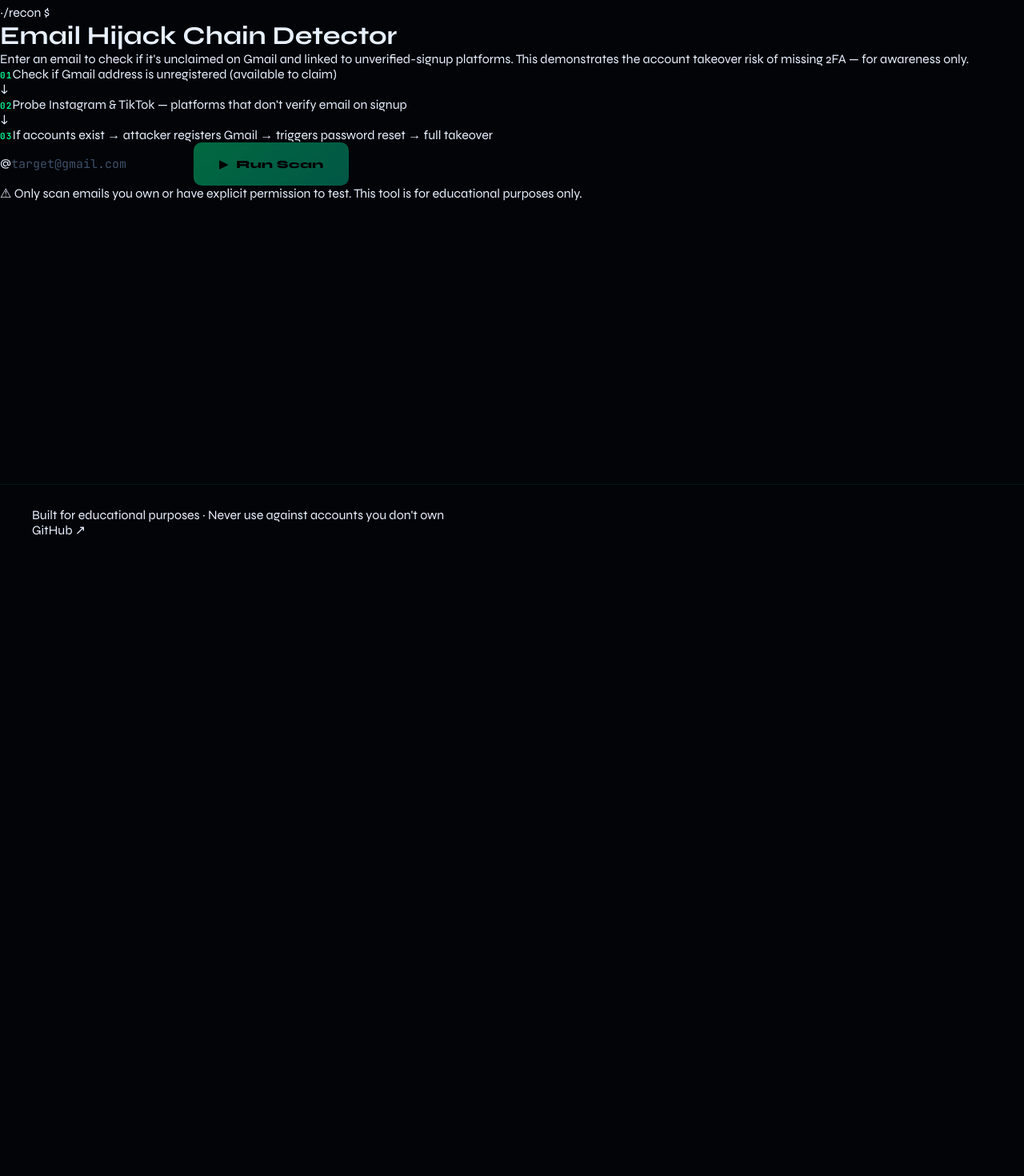
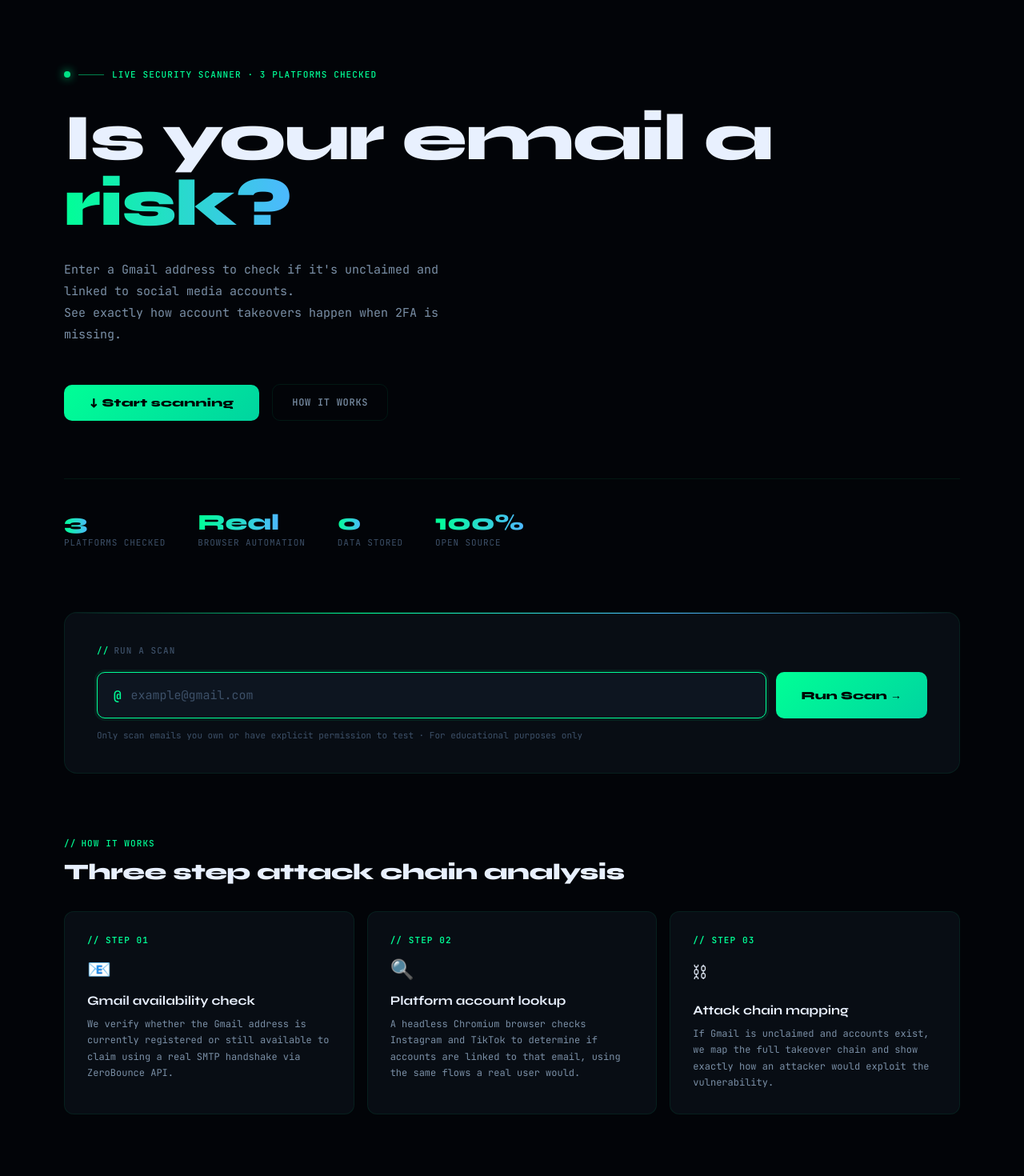
Before and after one commit to FarisAsmar/EMAIL-RECON-OSINT, a React (Vite) app in the folder frontend/: page / in a window 1280 px wide. Shown: the part 100-1570 px from the top of the page at 80% size. Before the commit the page ends 800 px from the top, so only its background shows below. Built offline with nearby package versions, Linux system fonts and the light colour scheme.

Commit message:
Update Scanner.jsx

```diff
--- a/frontend/src/components/Scanner.jsx
+++ b/frontend/src/components/Scanner.jsx
@@ -1,90 +1,123 @@
-import { useState } from "react";
+import { useEffect, useState } from "react";
+
+const ROTATING_WORDS = ["liability?", "vulnerability?", "risk?", "weak link?"];
+
 export default function Scanner({ onScan, scanning, error }) {
-  const [email, setEmail] = useState("");
+  const [wordIdx, setWordIdx] = useState(0);
+  const [visible, setVisible] = useState(true);
+
+  useEffect(() => {
+    const interval = setInterval(() => {
+      setVisible(false);
+      setTimeout(() => { setWordIdx(i => (i + 1) % ROTATING_WORDS.length); setVisible(true); }, 400);
+    }, 2500);
+    return () => clearInterval(interval);
+  }, []);
 
   const handleSubmit = (e) => {
     e.preventDefault();
-    if (email.trim()) onScan(email.trim());
+    const val = e.target.email.value.trim();
+    if (val) onScan(val);
   };
 
   return (
-    <div className="scanner">
-      <div className="scanner-intro">
-        <div className="terminal-line">
-          <span className="prompt">~/recon</span>
-          <span className="cursor-blink"> $</span>
+    <>
+      <div className="hero">
+        <div className="hero-status">
+          <span className="hero-status-dot" />
+          <span className="hero-status-line" />
+          Live Security Scanner · 3 Platforms Checked
         </div>
-        <h1 className="scanner-title">Email Hijack Chain Detector</h1>
-        <p className="scanner-desc">
-          Enter an email to check if it's unclaimed on Gmail and linked to
-          unverified-signup platforms. This demonstrates the account takeover
-          risk of missing 2FA — for awareness only.
+
+        <h1 className="hero-title">
+          Is your email a
+          <span className="line2">
+            <span className="hl" style={{
+              opacity: visible ? 1 : 0,
+              transform: visible ? "translateY(0)" : "translateY(10px)",
+              display: "inline-block",
+              transition: "opacity 0.3s, transform 0.3s"
+            }}>
+              {ROTATING_WORDS[wordIdx]}
+            </span>
+          </span>
+        </h1>
+
+        <p className="hero-desc">
+          Enter a Gmail address to check if it's unclaimed and linked to social media accounts.<br />
+          See exactly how account takeovers happen when 2FA is missing.
         </p>
-        <div className="how-it-works">
-          <div className="step">
-            <span className="step-num">01</span>
-            <span className="step-text">Check if Gmail address is unregistered (available to claim)</span>
+
+        <div className="hero-actions">
+          <button className="btn-primary" onClick={() => document.getElementById('scan-input')?.focus()}>
+            ↓ Start scanning
+          </button>
+          <button className="btn-secondary" onClick={() => document.querySelector('.steps-section')?.scrollIntoView({behavior:'smooth'})}>
+            How it works
+          </button>
+        </div>
+
+        <div className="hero-stats">
+          <div className="stat"><div className="stat-num"><span>3</span></div><div className="stat-label">Platforms checked</div></div>
+          <div className="stat"><div className="stat-num"><span>Real</span></div><div className="stat-label">Browser automation</div></div>
+          <div className="stat"><div className="stat-num"><span>0</span></div><div className="stat-label">Data stored</div></div>
+          <div className="stat"><div className="stat-num"><span>100%</span></div><div className="stat-label">Open source</div></div>
+        </div>
+      </div>
+
+      <div className="scan-section">
+        <div className="scan-container">
+          <div className="scan-label">Run a scan</div>
+          <form className="scan-form" onSubmit={handleSubmit}>
+            <div className="input-wrap">
+              <span className="input-at">@</span>
+              <input id="scan-input" name="email" type="email" className="email-input" placeholder="example@gmail.com" disabled={scanning} autoFocus required />
+            </div>
+            <button type="submit" className="btn-scan" disabled={scanning}>
+              {scanning ? <><span className="spinner" /> Scanning</> : "Run Scan →"}
+            </button>
+          </form>
+          <p className="scan-note">Only scan emails you own or have explicit permission to test · For educational purposes only</p>
+          {error && <div className="error-box">{error}</div>}
+        </div>
+      </div>
+
+      {scanning && (
+        <div className="scan-log">
+          <div className="log-header">// SCAN OUTPUT</div>
+          <div className="log-line"><span className="log-ok">✓</span> Connecting to ZeroBounce SMTP verification API...</div>
+          <div className="log-line log-delay-1"><span className="log-ok">✓</span> Launching headless Chromium browser instance...</div>
+          <div className="log-line log-delay-2"><span className="log-ok">✓</span> Probing Instagram and TikTok login endpoints...</div>
+          <div className="log-line log-delay-3"><span className="log-wait">⟳</span> Analysing attack chain viability...</div>
+        </div>
+      )}
+
+      <div className="steps-section">
+        <div className="section-header">
+          <div className="section-tag">How it works</div>
+          <div className="section-title">Three step attack chain analysis</div>
+        </div>
+        <div className="steps">
+          <div className="step-card">
+            <div className="step-num">// STEP 01</div>
+            <div className="step-icon">📧</div>
+            <div className="step-title">Gmail availability check</div>
+            <div className="step-desc">We verify whether the Gmail address is currently registered or still available to claim using a real SMTP handshake via ZeroBounce API.</div>
           </div>
-          <div className="step-arrow">↓</div>
-          <div className="step">
-            <span className="step-num">02</span>
-            <span className="step-text">Probe Instagram &amp; TikTok — platforms that don't verify email on signup</span>
+          <div className="step-card">
+            <div className="step-num">// STEP 02</div>
+            <div className="step-icon">🔍</div>
+            <div className="step-title">Platform account lookup</div>
+            <div className="step-desc">A headless Chromium browser checks Instagram and TikTok to determine if accounts are linked to that email, using the same flows a real user would.</div>
           </div>
-          <div className="step-arrow">↓</div>
-          <div className="step">
-            <span className="step-num">03</span>
-            <span className="step-text">If accounts exist → attacker registers Gmail → triggers password reset → full takeover</span>
+          <div className="step-card">
+            <div className="step-num">// STEP 03</div>
+            <div className="step-icon">⛓</div>
+            <div className="step-title">Attack chain mapping</div>
+            <div className="step-desc">If Gmail is unclaimed and accounts exist, we map the full takeover chain and show exactly how an attacker would exploit the vulnerability.</div>
           </div>
         </div>
       </div>
-
-      <form className="scan-form" onSubmit={handleSubmit}>
-        <div className="input-wrapper">
-          <span className="input-icon">@</span>
-          <input
-            type="email"
-            className="email-input"
-            placeholder="target@gmail.com"
-            value={email}
-            onChange={(e) => setEmail(e.target.value)}
-            disabled={scanning}
-            autoFocus
-            required
-          />
-        </div>
-        <button type="submit" className="btn btn-primary" disabled={scanning || !email.trim()}>
-          {scanning ? (
-            <>
-              <span className="spinner" />
-              Scanning...
-            </>
-          ) : (
-            <>
-              <span>▶</span> Run Scan
-            </>
-          )}
-        </button>
-      </form>
-
-      {scanning && (
-        <div className="scan-log">
-          <div className="log-line"><span className="log-ok">[OK]</span> Connecting to Google accounts API...</div>
-          <div className="log-line log-delay-1"><span className="log-ok">[OK]</span> Probing Instagram recovery endpoint...</div>
-          <div className="log-line log-delay-2"><span className="log-ok">[OK]</span> Querying TikTok prelogin check...</div>
-          <div className="log-line log-delay-3"><span className="log-pend">[..]</span> Analysing chain viability...</div>
-        </div>
-      )}
-
-      {error && (
-        <div className="error-box">
-          <span className="error-icon">✗</span> {error}
-        </div>
-      )}
-
-      <p className="disclaimer">
-        ⚠ Only scan emails you own or have explicit permission to test.
-        This tool is for educational purposes only.
-      </p>
-    </div>
+    </>
   );
 }
```
